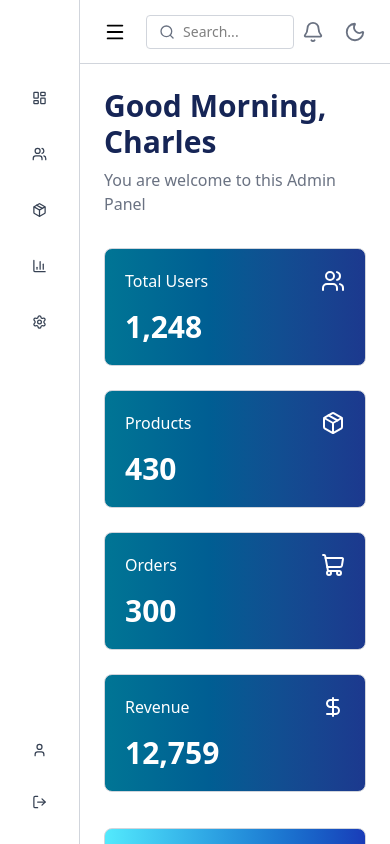
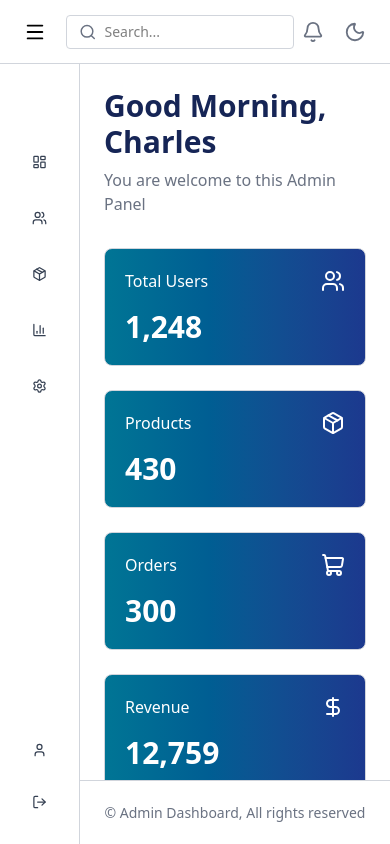
Before and after one commit to charlesdauda/simple-dashboard, a Next.js app: page / in a window 390 px wide. Shown: the top 844 px of the page. Built offline with nearby package versions, Linux system fonts and the light colour scheme.

Commit message:
initial commit

```diff
--- a/app/_components/Sidebar.tsx
+++ b/app/_components/Sidebar.tsx
@@ -1,58 +1,74 @@
 'use client'
 
 import { BarChart3, LayoutDashboard, LogOut, Package, Settings, User, Users, ChevronLeft } from "lucide-react"
+import { useEffect } from "react"
 interface SidebarProps {
     isSidebarExpanded:boolean;
     setIsSidebarExpanded:
     React.Dispatch<React.SetStateAction<boolean>>;
+}
 
+const Sidebar = ({ isSidebarExpanded, setIsSidebarExpanded }: SidebarProps)=>{
+  useEffect(()=>{
+    if(isSidebarExpanded){
+      document.body.style.overflow = "hidden"
+    }else{
+        document.body.style.overflow = "auto"
     }
-const Sidebar = ({ isSidebarExpanded, setIsSidebarExpanded }:SidebarProps)=>{
+    return ()=>{
+      document.body.style.overflow = "auto"
+    }
+  },[isSidebarExpanded])
 
        return (
-  <aside className={`h-screen bg-white border-r border-gray-300 p-5 flex flex-col transition-all duration-300
-    ${isSidebarExpanded ? "w-64":"w-20"} lg:w-64 `} >
-
+        <>
+        {isSidebarExpanded && (
+          <div className="fixed top-16 left-0 right-0 bottom-0 bg-black/40 z-30 lg:hidden"
+          onClick={
+            ()=>setIsSidebarExpanded(false)}>
+            </div>
+            )
+}
+        <aside className={`bg-white border-r border-gray-300 p-5 flex flex-col transition-all duration-300
+        fixed top-16 left-0 z-40 h-[calc(100vh-4rem)] ${isSidebarExpanded ? "w-[85%] max-w-[320px]": "w-20"} lg:static lg:h-screen lg:w-64`}>
           <div className="mb-10">
             <h1 className="hidden lg:block text-2xl font-extrabold text-blue-950 mt-4">Admin Dashboard</h1>
             <div className="flex items-center justify-between mt-4 lg:hidden">
               {isSidebarExpanded && (
                 <h1 className="text-2xl font-extrabold text-blue-950">AD</h1>
               )}
-
               {isSidebarExpanded && (
-            <button onClick={() => setIsSidebarExpanded(false)} className="p-2 rounded-md hover:bg-gray-100">
+                <button onClick={()=>setIsSidebarExpanded(false)}
+                className="p-2 rounded-md hover:bg-gray-100">
                   <ChevronLeft size={22}/>
                   </button>
-          )
-        }
+                  )}
             </div>
           </div>
 
           <nav className="flex flex-col gap-3">
-                <SidebarItem icon={<LayoutDashboard size={20}/>} text="Dashboard" showText={isSidebarExpanded} />
+            <SidebarItem icon={<LayoutDashboard size={20}/>}text="Dashboard" showText={isSidebarExpanded} />
             <SidebarItem icon={<Users size={20}/>} text="Users" showText={isSidebarExpanded} />
             <SidebarItem icon={<Package size={20}/>} text="Products" showText={isSidebarExpanded} />
-                <SidebarItem icon={<BarChart3 size={20}/>} text="Analytics"showText={isSidebarExpanded} />
+            <SidebarItem icon={<BarChart3 size={20}/>} text="Analytics" showText={isSidebarExpanded} />
             <SidebarItem icon={<Settings size={20}/>} text="Settings" showText={isSidebarExpanded} />
         </nav>
 
         <div className="mt-auto flex flex-col gap-2">
           <SidebarItem icon={<User size={20}/>} text="Profile" showText={isSidebarExpanded} />
-                      <SidebarItem icon={<LogOut size={20}/>} text="Logout"showText={isSidebarExpanded} />
+          <SidebarItem icon={<LogOut size={20}/>} text="Logout" showText={isSidebarExpanded} />
         </div>
     </aside>
-                      )
-                    }
+    </>
+      )}
 
          const SidebarItem = ({ icon, text, showText }:{ icon:React.ReactNode; text:string; showText:boolean; })=>{
           return (
-          <a
-          className={`flex items-center gap-3 p-3 rounded-sm hover:bg-gray-100 cursor-pointer text-gray-700
-          ${!showText && "justify-center"}`}>
-            {icon}
-            {showText && ( <span>{text}</span>)}
+          <a className={`flex items-center gap-3 p-3 rounded-sm hover:bg-gray-100 cursor-pointer text-gray-700 ${!showText && "justify-center"}`}>
+            {icon}{
+            showText && (<span>{text}</span>)}
             </a>
             )}
 
+
 export default Sidebar
--- a/app/layout.tsx
+++ b/app/layout.tsx
@@ -13,13 +13,11 @@ export default function RootLayout({
   children: React.ReactNode;
 }>) {
 
-
   const [isSidebarExpanded, setIsSidebarExpanded] = useState(false);
-
   return (
     <html lang="en">
       <body>
-        <div className="flex min-h-screen">
+        <div className="flex h-screen overflow-hidden">
           <Sidebar
             isSidebarExpanded={isSidebarExpanded}
             setIsSidebarExpanded={setIsSidebarExpanded}
@@ -28,10 +26,12 @@ export default function RootLayout({
             <Navbar
               setIsSidebarExpanded={setIsSidebarExpanded}
             />
-            <main className="flex-1 overflow-auto">
+            <main className="flex-1 overflow-y-auto ml-20 lg:ml-0">
               {children}
             </main>
-            <Footer />
+            <div className="ml-20 lg:ml-0">
+              <Footer />
+            </div>
           </div>
         </div>
       </body>
```
Also changed, not shown: app/_components/Navbar.tsx (+15 -14 lines). Lines whose indentation alone changed are shown as unchanged.
